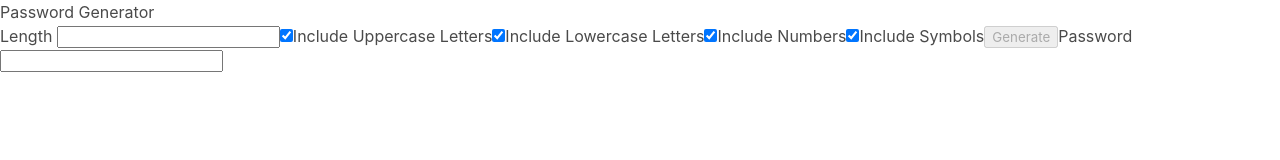
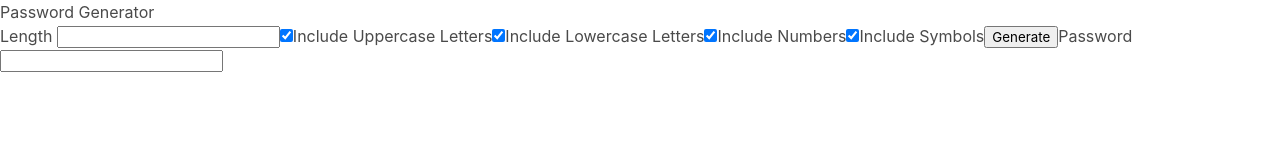
Before and after one commit to scc416/password-generator, an Angular app: page / in a window 1280 px wide. Shown: the top 160 px of the page. Built offline with nearby package versions, Linux system fonts and the light colour scheme.

Commit message:
show error if any, and hide after 5 sec

```diff
--- a/src/app/app.component.html
+++ b/src/app/app.component.html
@@ -1,6 +1,6 @@
 <h1>Password Generator</h1>
 <label> Length </label>
-<input type="number" (keypress)="updateLength($event)" />
+<input (keyup)="updateLength($event)" />
 
 <input type="checkbox" checked (change)="toggleUpperLetter()" /><label
   >Include Uppercase Letters</label
@@ -15,17 +15,7 @@
   >Include Symbols</label
 >
 
-<button
-  [disabled]="
-    length <= 0 ||
-    (!includeUpperLetter &&
-      !includeLowerLetter &&
-      !includeNumber &&
-      !includeSymbol)
-  "
->
-  Generate
-</button>
-
+<button (click)="generatePassword()">Generate</button>
+<div *ngIf="error">ERROR: {{ error }}</div>
 <label>Password</label>
 <input type="number" [value]="password" />
--- a/src/app/app.component.ts
+++ b/src/app/app.component.ts
@@ -12,12 +12,14 @@ export class AppComponent {
   includeNumber = true;
   includeSymbol = true;
   password = '';
+  error = '';
 
   updateLength = (e: KeyboardEvent) => {
     const newInput = (e.target as HTMLInputElement).value;
     const inputInt = parseInt(newInput);
-    const isPositiveNumber = inputInt > 0;
-    if (!isPositiveNumber) this.length = inputInt;
+    const isPositiveNumber = !isNaN(inputInt) && inputInt > 0;
+    if (isPositiveNumber) this.length = inputInt;
+    console.log(this.length);
   };
 
   toggleUpperLetter = () => {
@@ -36,5 +38,26 @@ export class AppComponent {
     this.includeSymbol = !this.includeSymbol;
   };
 
-  generatePassword = () => {};
+  checkError = (): void | string => {
+    const validLength = this.length > 0;
+    if (!validLength) return 'Length is not valid.';
+
+    const validOptions =
+      this.includeUpperLetter ||
+      this.includeLowerLetter ||
+      this.includeNumber ||
+      this.includeSymbol;
+    if (!validOptions) return 'Tick at least one check box.';
+  };
+
+  generatePassword = () => {
+    const error = this.checkError();
+    console.log(error);
+    if (error) {
+      this.error = error;
+      setTimeout(() => (this.error = ''), 5000);
+      return;
+    }
+    this.password = 'NEW PASSWORD';
+  };
 }
```
